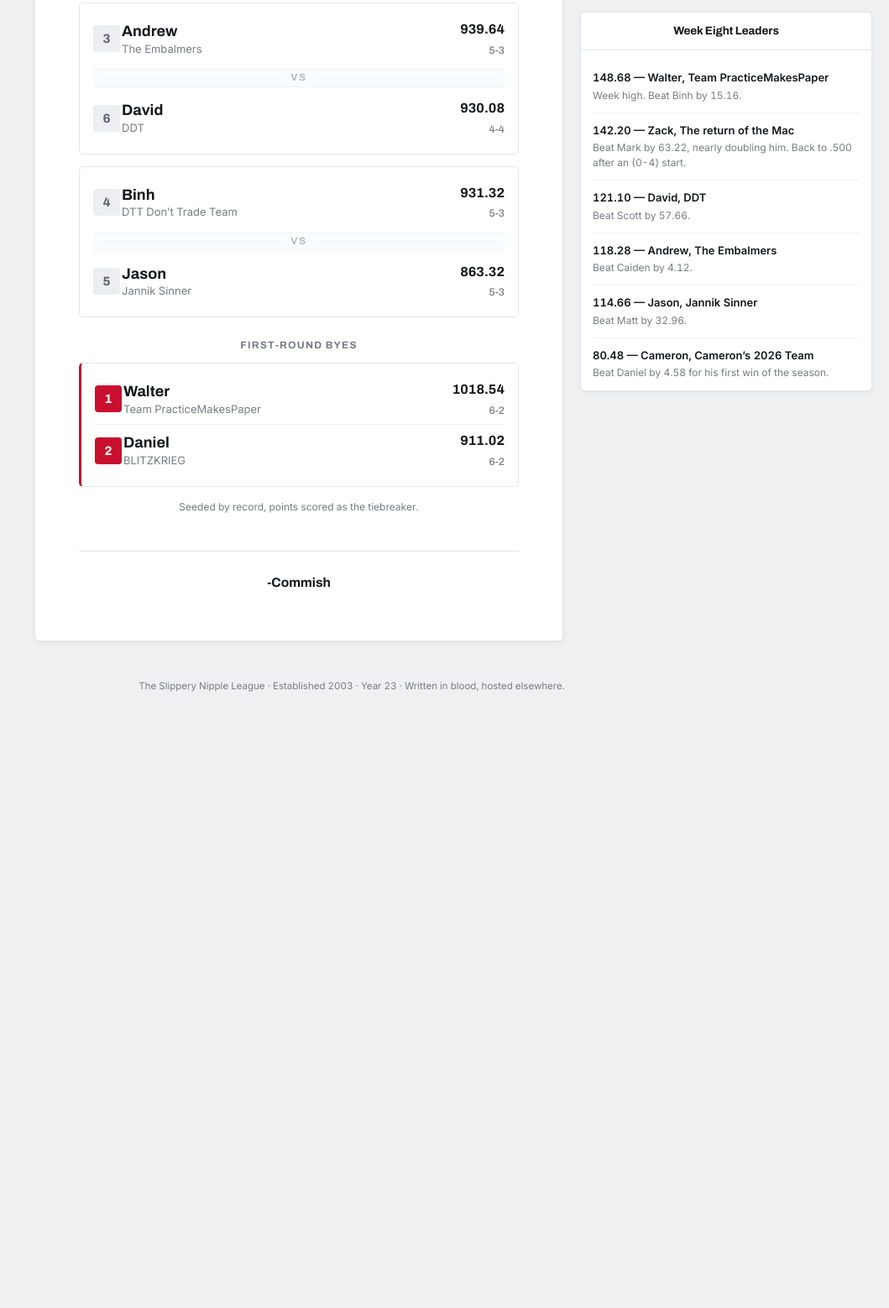
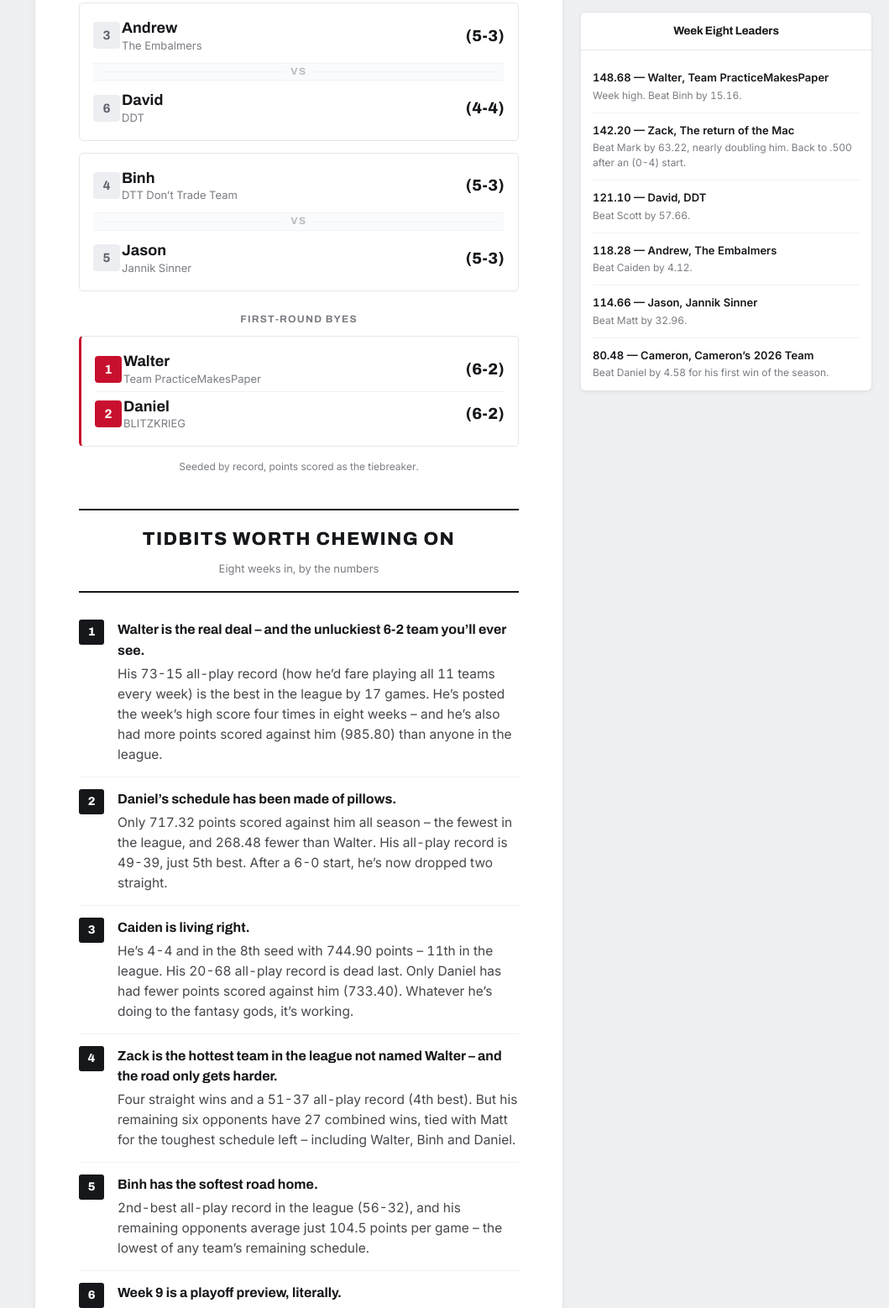
Before and after one commit to sherrymorse/slipperymajor, a plain HTML site: page slippery-major-2026-week09-mmqb.html in a window 1280 px wide. Shown: the part 1783-3341 px from the top of the page at 84% size, without its empty margins (221-1280 px from the left). Before the commit the page ends 2654 px from the top, so only its background shows below. Drawn offline with Linux system fonts and the light colour scheme.

Commit message:
Add files via upload

```diff
--- a/slippery-major-2026-week09-mmqb.html
+++ b/slippery-major-2026-week09-mmqb.html
@@ -398,6 +398,13 @@
   .bigbkt .pt{font-size:16px}
   .bigbkt .pt em{font-size:12.5px}
   .bigbkt .vsrule{font-size:12px;margin:6px 0}
+  .bigbkt .pt.bigrec{font-size:19px;font-weight:800;color:var(--ink);letter-spacing:.02em}
+  .tid{margin:40px auto 6px;max-width:620px}
+  .tid__list{list-style:none;margin:18px 0 0;padding:0;counter-reset:td}
+  .tid__list li{position:relative;padding:14px 0 14px 46px;border-bottom:1px solid var(--hair);text-align:left;line-height:1.55}
+  .tid__list li:last-child{border-bottom:0}
+  .tid__list li::before{counter-increment:td;content:counter(td);position:absolute;left:0;top:14px;width:30px;height:30px;border-radius:3px;background:var(--ink);color:#fff;font:800 14px/30px var(--display);text-align:center}
+  .tid__list b{display:block;color:var(--ink);font-family:var(--display);font-size:16px;margin-bottom:3px}
   .bigbkt__ft{text-align:center;font-size:12px;color:var(--meta);margin-top:6px}
   @media (max-width:900px){
     .bigbkt .nm2 b{font-size:16px}
@@ -509,28 +516,45 @@
 
       <section class="bigbkt" id="playoffs">
         <div class="bigbkt__hd">
-          <h3>If the season ended today&hellip;</h3>
-          <p>The matchups would be as follows</p>
+          <h3>If the playoffs started today..</h3>
+          <p>the match ups would be as follows:</p>
         </div>
 
         <p class="bkt-hd">Round one matchups</p>
         <div class="pod">
-          <div class="t"><span class="sd">3</span><span class="nm2"><b>Andrew</b><i>The Embalmers</i></span><span class="pt">939.64<em>5-3</em></span></div>
+          <div class="t"><span class="sd">3</span><span class="nm2"><b>Andrew</b><i>The Embalmers</i></span><span class="pt bigrec">(5-3)</span></div>
           <div class="vsrule">VS</div>
-          <div class="t"><span class="sd">6</span><span class="nm2"><b>David</b><i>DDT</i></span><span class="pt">930.08<em>4-4</em></span></div>
+          <div class="t"><span class="sd">6</span><span class="nm2"><b>David</b><i>DDT</i></span><span class="pt bigrec">(4-4)</span></div>
         </div>
         <div class="pod">
-          <div class="t"><span class="sd">4</span><span class="nm2"><b>Binh</b><i>DTT Don&rsquo;t Trade Team</i></span><span class="pt">931.32<em>5-3</em></span></div>
+          <div class="t"><span class="sd">4</span><span class="nm2"><b>Binh</b><i>DTT Don&rsquo;t Trade Team</i></span><span class="pt bigrec">(5-3)</span></div>
           <div class="vsrule">VS</div>
-          <div class="t"><span class="sd">5</span><span class="nm2"><b>Jason</b><i>Jannik Sinner</i></span><span class="pt">863.32<em>5-3</em></span></div>
+          <div class="t"><span class="sd">5</span><span class="nm2"><b>Jason</b><i>Jannik Sinner</i></span><span class="pt bigrec">(5-3)</span></div>
         </div>
 
         <p class="bkt-hd">First-round byes</p>
         <div class="pod pod--bye">
-          <div class="t"><span class="sd">1</span><span class="nm2"><b>Walter</b><i>Team PracticeMakesPaper</i></span><span class="pt">1018.54<em>6-2</em></span></div>
-          <div class="t"><span class="sd">2</span><span class="nm2"><b>Daniel</b><i>BLITZKRIEG</i></span><span class="pt">911.02<em>6-2</em></span></div>
+          <div class="t"><span class="sd">1</span><span class="nm2"><b>Walter</b><i>Team PracticeMakesPaper</i></span><span class="pt bigrec">(6-2)</span></div>
+          <div class="t"><span class="sd">2</span><span class="nm2"><b>Daniel</b><i>BLITZKRIEG</i></span><span class="pt bigrec">(6-2)</span></div>
         </div>
         <p class="bigbkt__ft">Seeded by record, points scored as the tiebreaker.</p>
+      </section>
+
+      <section class="tid" id="tidbits">
+        <div class="bigbkt__hd">
+          <h3>Tidbits Worth Chewing On</h3>
+          <p>Eight weeks in, by the numbers</p>
+        </div>
+        <ol class="tid__list">
+          <li><b>Walter is the real deal &ndash; and the unluckiest 6-2 team you&rsquo;ll ever see.</b>His 73-15 all-play record (how he&rsquo;d fare playing all 11 teams every week) is the best in the league by 17 games. He&rsquo;s posted the week&rsquo;s high score four times in eight weeks &ndash; and he&rsquo;s also had more points scored against him (985.80) than anyone in the league.</li>
+          <li><b>Daniel&rsquo;s schedule has been made of pillows.</b>Only 717.32 points scored against him all season &ndash; the fewest in the league, and 268.48 fewer than Walter. His all-play record is 49-39, just 5th best. After a 6-0 start, he&rsquo;s now dropped two straight.</li>
+          <li><b>Caiden is living right.</b>He&rsquo;s 4-4 and in the 8th seed with 744.90 points &ndash; 11th in the league. His 20-68 all-play record is dead last. Only Daniel has had fewer points scored against him (733.40). Whatever he&rsquo;s doing to the fantasy gods, it&rsquo;s working.</li>
+          <li><b>Zack is the hottest team in the league not named Walter &ndash; and the road only gets harder.</b>Four straight wins and a 51-37 all-play record (4th best). But his remaining six opponents have 27 combined wins, tied with Matt for the toughest schedule left &ndash; including Walter, Binh and Daniel.</li>
+          <li><b>Binh has the softest road home.</b>2nd-best all-play record in the league (56-32), and his remaining opponents average just 104.5 points per game &ndash; the lowest of any team&rsquo;s remaining schedule.</li>
+          <li><b>Week 9 is a playoff preview, literally.</b>Andrew vs. David is the exact 3-vs-6 round-one matchup from the bracket above &ndash; and the commish draws 7th-seeded Zack. Other dates to circle: Daniel vs. Walter (1 vs. 2) in Week 11, Daniel vs. Binh in Week 12, David vs. Walter in Week 13, and Andrew vs. Walter and David vs. Binh in Week 14.</li>
+          <li><b>Scott&rsquo;s slide is real.</b>After a (2-0) start, he&rsquo;s dropped six straight &ndash; and posted the lowest score of the week in both Weeks 6 and 8. The good news: his remaining opponents have just 21 combined wins, tied with Andrew for the easiest left by record.</li>
+          <li><b>Cameron has been as unlucky as Daniel has been lucky.</b>His 953.64 points against are the second-most in the league, behind only Walter &ndash; which is how a team with a 29-59 all-play record went eight weeks before finding its first win.</li>
+        </ol>
       </section>
 
       <div class="signoff">
```
